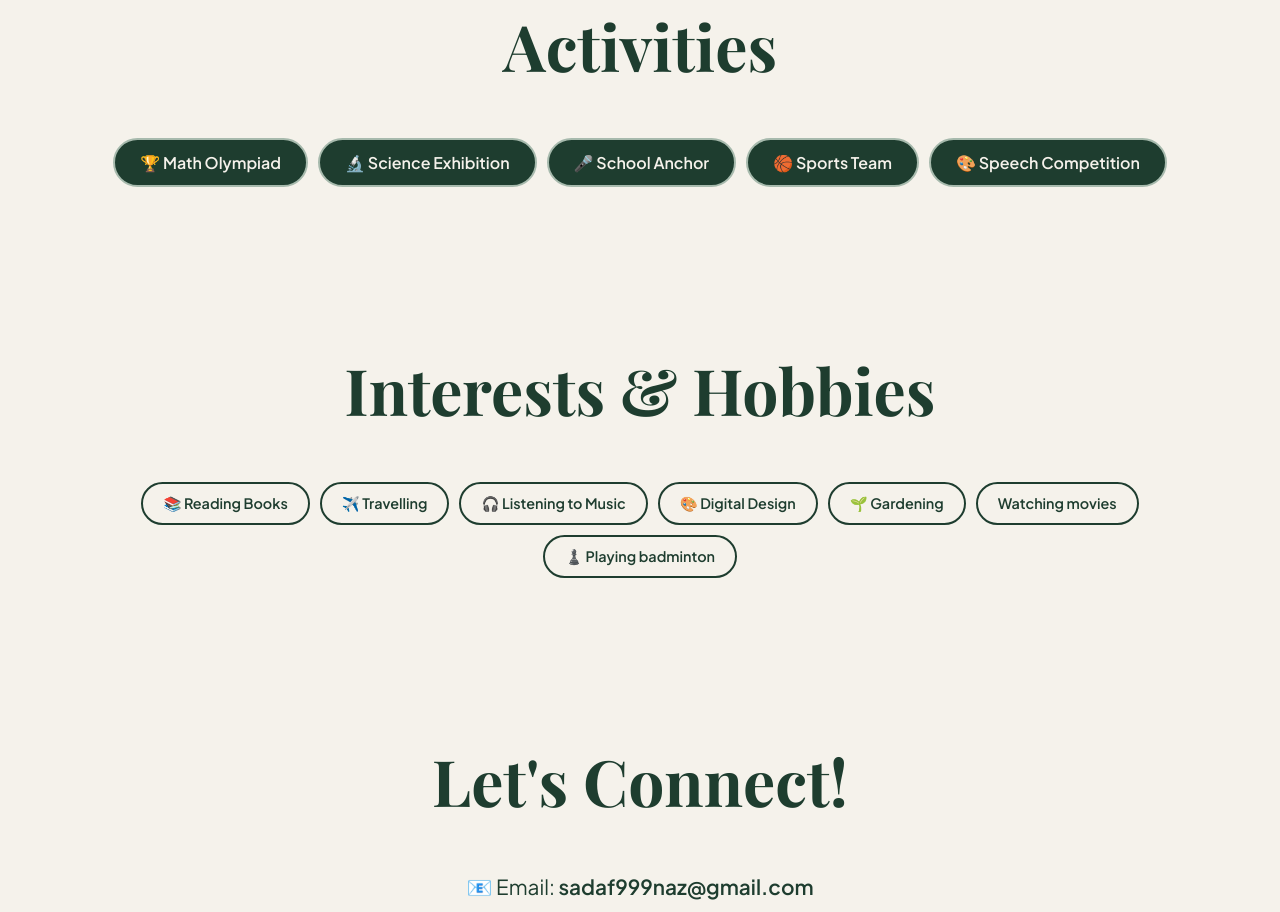
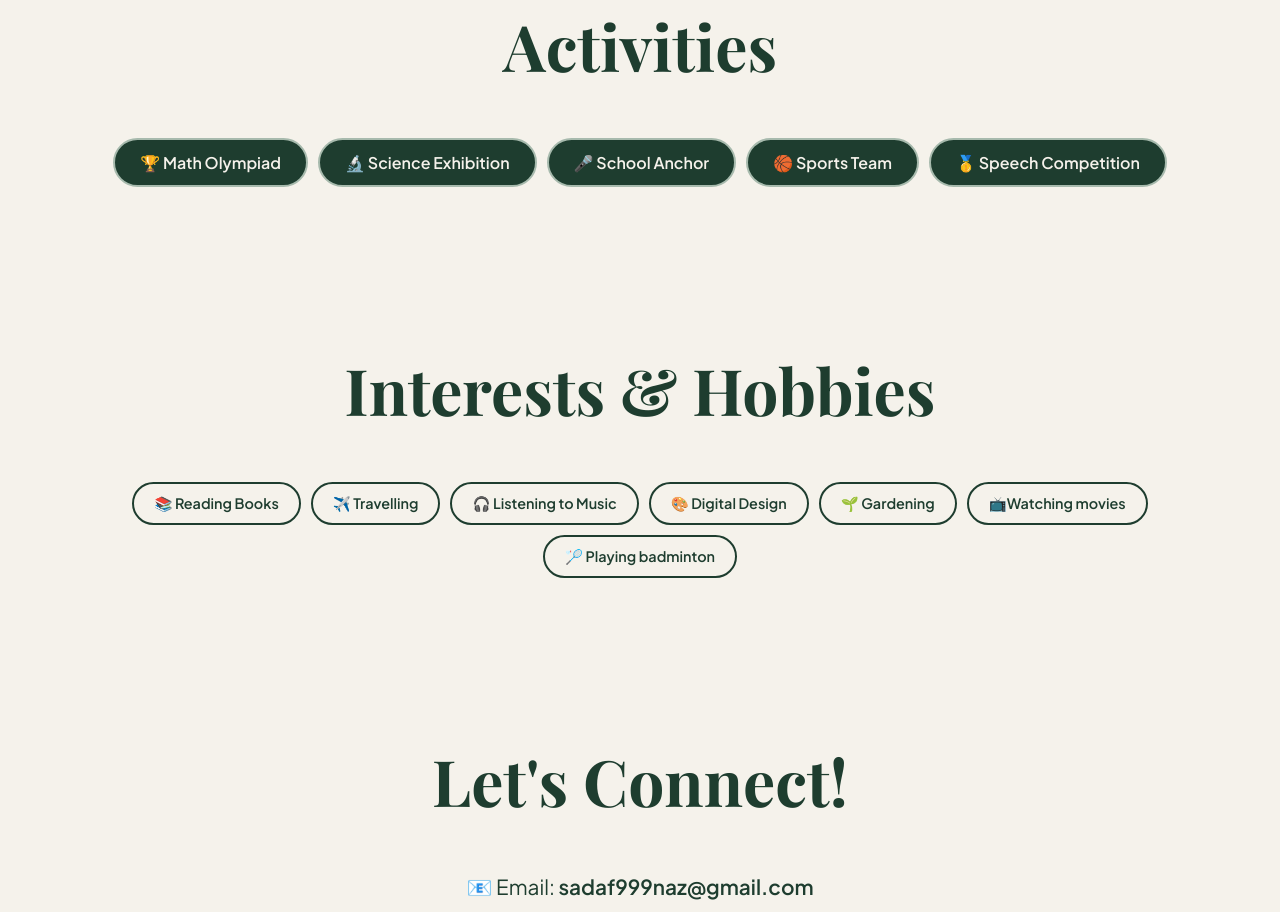
Before and after one commit to sufyan020613-ship-it/sufyan020613-ship-it_, a plain HTML site: page index.html in a window 1280 px wide. Shown: the part 2599-3511 px from the top of the page. Drawn offline with nearby package versions, Linux system fonts and the light colour scheme; a web font is replaced by a local one.

Commit message:
Update emoji for Speech Competition and hobbies

```diff
--- a/index.html
+++ b/index.html
@@ -283,7 +283,7 @@
                 <span class="green-pill">🔬 Science Exhibition</span>
                 <span class="green-pill">🎤 School Anchor</span>
                 <span class="green-pill">🏀 Sports Team</span>
-                <span class="green-pill">🎨 Speech Competition</span>
+                <span class="green-pill">🥇 Speech Competition</span>
             </div>
         </section>
 
@@ -295,8 +295,8 @@
                 <span class="hobby-pill">🎧 Listening to Music</span>
                 <span class="hobby-pill">🎨 Digital Design</span>
                 <span class="hobby-pill">🌱 Gardening</span>
-                <span class="hobby-pill">Watching movies</span>
-                <span class="hobby-pill">♟️ Playing badminton</span>
+                <span class="hobby-pill">📺Watching movies</span>
+                <span class="hobby-pill">🏸 Playing badminton</span>
             </div>
         </section>
 
```
